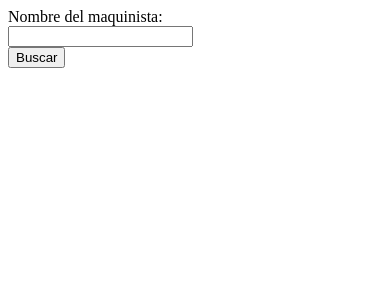
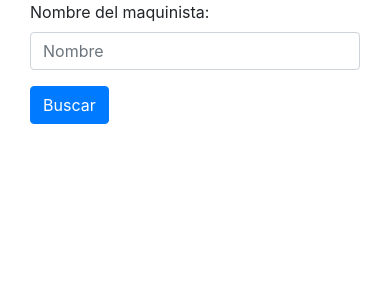
Before and after one commit to DatFerPa/neuralnetworkserver, a Flask app: page / in a window 390 px wide. Shown: the top 300 px of the page. Run offline with Flask 2, Linux system fonts and the light colour scheme; some libraries are stand-ins or nearby versions.

Commit message:
metiendo un poquito de estilo

```diff
--- a/control_turnos/routes.py
+++ b/control_turnos/routes.py
@@ -178,5 +178,5 @@ def getIsOk():
     #si movimiento 0 no movimiento 1
     if prediccion_max == 0:
         return "siMovimiento"
-    else:
-        return "noMovimiento"
+
+    return "noMovimiento"
--- /dev/null
+++ b/control_turnos/static/general.css
@@ -0,0 +1,7 @@
+ul{
+  text-align: center;
+}
+
+.general-contenedor{
+  margin-top: 30px;
+}
--- a/control_turnos/templates/principal.html
+++ b/control_turnos/templates/principal.html
@@ -3,18 +3,39 @@
   <head>
     <meta charset="utf-8">
     <title>Principal</title>
+
+    <link rel="stylesheet" href="https://stackpath.bootstrapcdn.com/bootstrap/4.4.1/css/bootstrap.min.css" integrity="sha384-Vkoo8x4CGsO3+Hhxv8T/Q5PaXtkKtu6ug5TOeNV6gBiFeWPGFN9MuhOf23Q9Ifjh" crossorigin="anonymous">
+
+    <script src="https://code.jquery.com/jquery-3.2.1.slim.min.js" integrity="sha384-KJ3o2DKtIkvYIK3UENzmM7KCkRr/rE9/Qpg6aAZGJwFDMVNA/GpGFF93hXpG5KkN" crossorigin="anonymous"></script>
+    <script src="https://cdnjs.cloudflare.com/ajax/libs/popper.js/1.12.9/umd/popper.min.js" integrity="sha384-ApNbgh9B+Y1QKtv3Rn7W3mgPxhU9K/ScQsAP7hUibX39j7fakFPskvXusvfa0b4Q" crossorigin="anonymous"></script>
+    <script src="https://maxcdn.bootstrapcdn.com/bootstrap/4.0.0/js/bootstrap.min.js" integrity="sha384-JZR6Spejh4U02d8jOt6vLEHfe/JQGiRRSQQxSfFWpi1MquVdAyjUar5+76PVCmYl" crossorigin="anonymous"></script>
+    <link href="{{ url_for('static', filename='general.css') }}" rel="stylesheet">
+
   </head>
   <body>
+    <div class="container">
+      {% if error_maquinista %}
+      <div class="alert alert-danger alert-dismissible fade show" role="alert">
+        El <strong>nombre</strong> del maquinista <strong>no existe</strong>
+        <button type="button" class="close" data-dismiss="alert" aria-label="Close">
+          <span aria-hidden="true">&times;</span>
+        </button>
+      </div>
+      {% endif %}
 
-    {% if error_maquinista %}
-      <p style="color:red">
-        Nombre de maquinista erroneo
-      </p><br />
-    {% endif %}
-    <form method="POST" action="{{ url_for('main.listTurnos') }}">
-      <label for="textMaquinista">Nombre del maquinista:</label><br />
-      <input id="nombre" name="nombre" type="text" /><br />
-      <input type="submit" value="Buscar" />
-    </form>
+      <form class="form-horizontal"  method="POST" action="{{ url_for('main.listTurnos') }}">
+        <div class="form-group has-danger">
+          <label class="col-sm" for="inputNombre">Nombre del maquinista:</label>
+          <div class="col-sm-5">
+            <input id="inputNombre" class="form-control " name="nombre" type="text" placeholder="Nombre" required/>
+          </div>
+        </div>
+        <div class="form_group">
+          <div class="col-sm-offset-2 col-sm-10">
+            <input class="btn btn-primary" type="submit" value="Buscar" />
+          </div>
+        </div>
+      </form>
+
   </body>
 </html>
```
Also changed, not shown: control_turnos/templates/ficherosTurno.html (+14 -6 lines), control_turnos/templates/listTurnos.html (+12 -5 lines), control_turnos/templates/logsTurno.html (+11 -5 lines).
